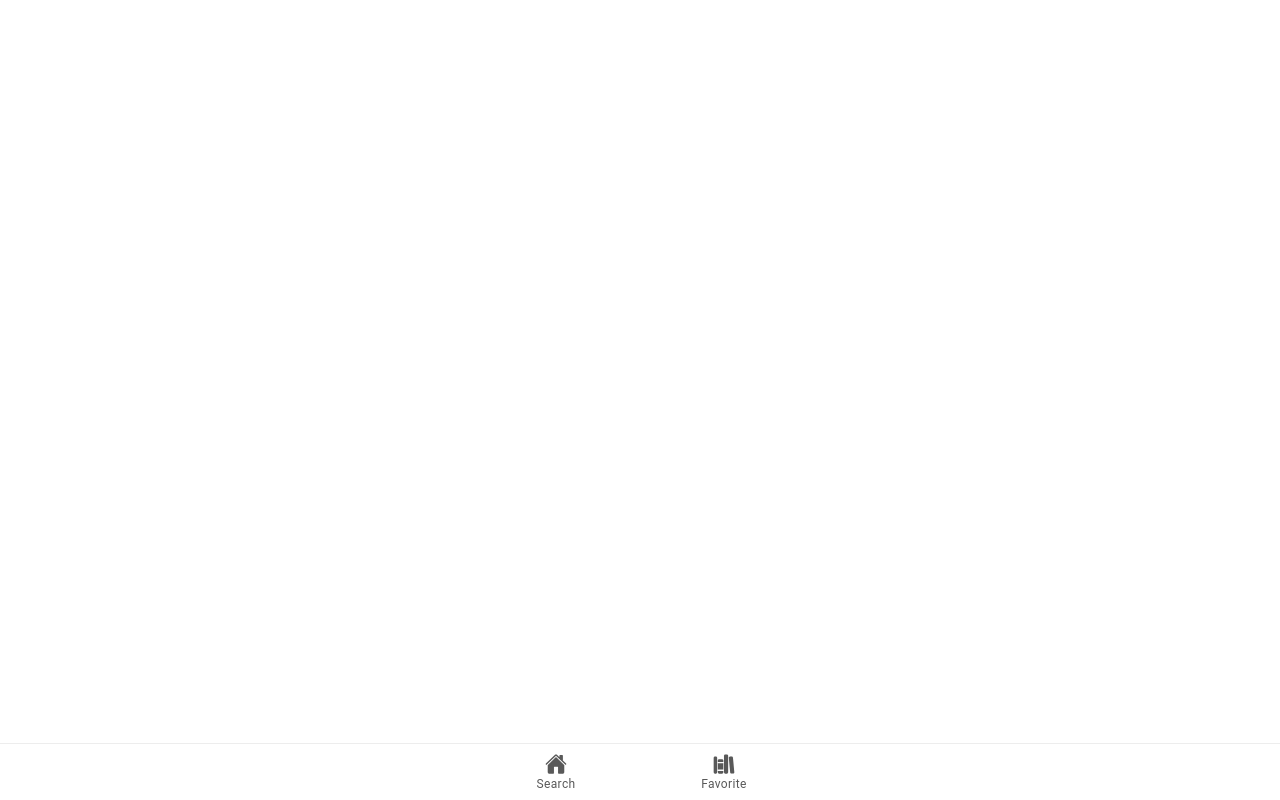
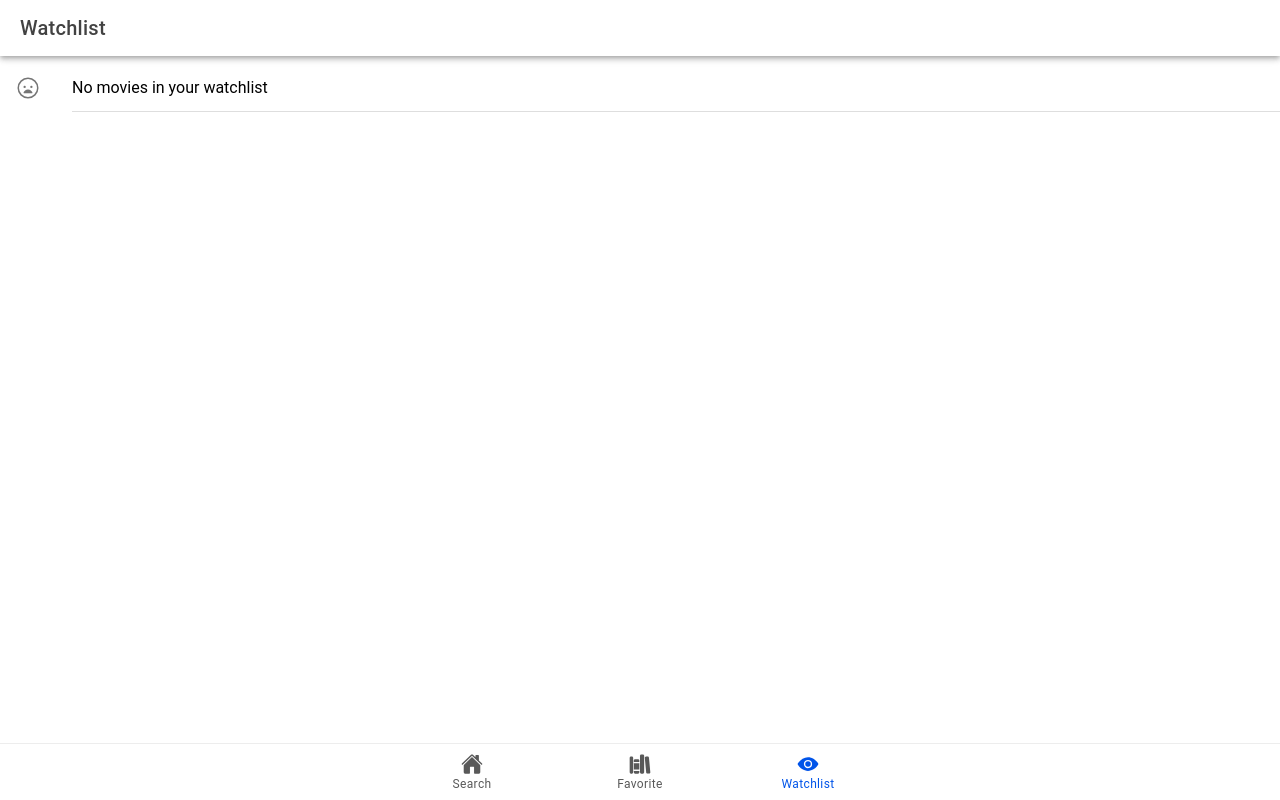
Before and after one commit to 4mierS/movieApp, a React (Vite) app: page /watchlist in a window 1280 px wide. Built offline with nearby package versions, Linux system fonts and the light colour scheme.

Commit message:
#3
 Create Watchlist  with its own page

```diff
--- a/src/App.tsx
+++ b/src/App.tsx
@@ -3,9 +3,11 @@ import { IonApp, IonIcon, IonLabel, IonRouterOutlet, IonTabBar, IonTabButton, Io
 import { IonReactRouter } from "@ionic/react-router";
 import Home from "./pages/Home";
 import Favorite from "./pages/Favorite";
-import { home, library } from 'ionicons/icons';
+import Watchlist from "./pages/Watchlist";
+import { eye, home, library } from 'ionicons/icons';
 import React from "react";
 import { FavoriteProvider } from "./pages/Favorite";
+import { WatchlistProvider } from "./pages/Watchlist";
 
 
 /* Core CSS required for Ionic components to work properly */
@@ -45,11 +47,13 @@ const App: React.FC = () => (
   <IonApp>
     <IonReactRouter>
       <FavoriteProvider>
+      <WatchlistProvider>
       <IonTabs>
       <IonRouterOutlet>
         <Route exact path="/home" component={Home} />
         <Route exact path="/movies/:id" component={Details} />
         <Route exact path="/favorite" component={Favorite} />
+        <Route exact path="/watchlist" component={Watchlist} />
         <Route exact path="/">
           <Redirect to="/home" />
         </Route>
@@ -63,8 +67,13 @@ const App: React.FC = () => (
             <IonIcon icon={library} />
             <IonLabel>Favorite</IonLabel>
           </IonTabButton>
+          <IonTabButton tab="watchlist" href="/watchlist">
+            <IonIcon icon={eye} />
+            <IonLabel>Watchlist</IonLabel>
+          </IonTabButton>
         </IonTabBar>
       </IonTabs>
+      </WatchlistProvider>
       </FavoriteProvider>
     </IonReactRouter>
   </IonApp>
--- a/src/pages/Favorite.tsx
+++ b/src/pages/Favorite.tsx
@@ -77,13 +77,13 @@ export const FavoriteProvider: React.FC<{ children: React.ReactNode }> = ({
 };
 
 const Favorite: React.FC = () => {
-  const { favorites, toggleFavorite } = useFavorite(); // Hole toggleFavorite und favorites aus dem Kontext
+  const { favorites, toggleFavorite } = useFavorite();
 
   const contentRef = useRef<IonContent>(null);
   const [isContentScrollable, setIsContentScrollable] = useState(false);
 
   const scrollToTop = () => {
-    contentRef.current?.scrollToTop(500); // IonContent hat eine scrollToTop Methode
+    contentRef.current?.scrollToTop(500);
   };
 
   const checkScrollable = () => {
@@ -91,7 +91,7 @@ const Favorite: React.FC = () => {
       contentRef.current.getScrollElement().then((el) => {
         const scrollHeight = el.scrollHeight;
         const offsetHeight = el.offsetHeight;
-        setIsContentScrollable(scrollHeight - 1 > offsetHeight); // Überprüfe, ob Inhalt scrollbar ist
+        setIsContentScrollable(scrollHeight - 1 > offsetHeight);
       });
     }
   };
--- a/src/pages/Home.tsx
+++ b/src/pages/Home.tsx
@@ -17,11 +17,29 @@ import {
   IonAvatar,
   IonImg,
   IonIcon,
+  IonItemOption,
+  IonItemOptions,
+  IonItemSliding,
+  IonButton,
 } from "@ionic/react";
-import { videocamOutline, tvOutline, gameControllerOutline } from "ionicons/icons";
+import {
+  videocamOutline,
+  tvOutline,
+  gameControllerOutline,
+  glassesOutline,
+  heart,
+  heartOutline,
+  glasses,
+} from "ionicons/icons";
+import { useFavorite } from "./Favorite";
+import { useWatchlist } from "./Watchlist";
 
 const Home: React.FC = () => {
   const { searchData } = useApi();
+
+  //
+  const { isFavorite, toggleFavorite } = useFavorite();
+  const { isWatchlist, toggleWatchlist } = useWatchlist();
 
   const [searchTerm, setSearchTerm] = useState("");
   const [type, setType] = useState<SearchType>(SearchType.all);
@@ -81,8 +99,7 @@ const Home: React.FC = () => {
         </IonHeader>
 
         <IonSearchbar
-          onIonChange={(e: CustomEvent) =>
-            setSearchTerm(e.detail.value!)}
+          onIonChange={(e: CustomEvent) => setSearchTerm(e.detail.value!)}
           debounce={300}
           value={searchTerm}
           animated={true}
@@ -94,8 +111,7 @@ const Home: React.FC = () => {
             Select SearchType
             <IonSelect
               value={type}
-              onIonChange={(e: CustomEvent) =>
-                setType(e.detail.value!)}
+              onIonChange={(e: CustomEvent) => setType(e.detail.value!)}
             >
               <IonSelectOption value="">All</IonSelectOption>
               <IonSelectOption value="movie">Movie</IonSelectOption>
@@ -107,26 +123,58 @@ const Home: React.FC = () => {
 
         <IonList>
           {/* Überprüfe zuerst, ob results ein Array ist */}
-          {results && Array.isArray(results) ? (
-            results.map((result: SearchResult, index: number) => (
-              <IonItem button key={index} routerLink={`/movies/${result.imdbID}`}>
-                <IonAvatar slot='start'>
+          {results && Array.isArray(results)
+            ? results.map((result: SearchResult, index: number) => (
+                <IonItemSliding>
+                  <IonItem
+                    button
+                    key={index}
+                    routerLink={`/movies/${result.imdbID}`}
+                  >
+                    <IonAvatar slot="start">
                       <IonImg src={result.Poster}></IonImg>
                     </IonAvatar>
-                <IonLabel className="ion-text-wrap">{result.Title}</IonLabel>
-                {result.Type === "moive" && <IonIcon slot='end' icon={videocamOutline}/>}
-                {result.Type === "series" && <IonIcon slot='end' icon={tvOutline}/>}
-                {result.Type === "game" && <IonIcon slot='end' icon={gameControllerOutline}/>}
-                <IonIcon slot='end' icon={videocamOutline}/>
+                    <IonLabel className="ion-text-wrap">
+                      {result.Title}
+                    </IonLabel>
+                    {result.Type === "moive" && (
+                      <IonIcon slot="end" icon={videocamOutline} />
+                    )}
+                    {result.Type === "series" && (
+                      <IonIcon slot="end" icon={tvOutline} />
+                    )}
+                    {result.Type === "game" && (
+                      <IonIcon slot="end" icon={gameControllerOutline} />
+                    )}
+                    <IonIcon slot="end" icon={videocamOutline} />
                   </IonItem>
+                  <IonItemOptions>
+                    <IonItemOption onClick={() => toggleFavorite(result)}>
+                        <IonIcon
+                          slot="top"
+                          size="small"
+                          icon={
+                            isFavorite(result.imdbID) ? heart : heartOutline
+                          }
+                        ></IonIcon>
+                        Favorite
+                    </IonItemOption>
+                    <IonItemOption color="success" onClick={() => toggleWatchlist(result)}>
+                        <IonIcon
+                          slot="top"
+                          size="small"
+                          icon={isWatchlist(result.imdbID) ? glasses : glassesOutline}
+                        ></IonIcon>
+                        Watched
+                    </IonItemOption>
+                  </IonItemOptions>
+                </IonItemSliding>
               ))
-          ) : (
-            // Zeige eine Fehlermeldung, wenn results ein Fehler ist
-            results && (results as SearchError).Response === "False" && (
+            : results &&
+              (results as SearchError).Response === "False" && (
                 <IonItem>
                   <IonLabel>{(results as SearchError).Error}</IonLabel>
                 </IonItem>
-            )
               )}
         </IonList>
       </IonContent>
--- /dev/null
+++ b/src/pages/Watchlist.tsx
@@ -0,0 +1,144 @@
+import React, { useEffect, useState, useRef } from "react";
+import {
+  IonAvatar,
+  IonContent,
+  IonHeader,
+  IonIcon,
+  IonImg,
+  IonItem,
+  IonLabel,
+  IonList,
+  IonPage,
+  IonTitle,
+  IonToolbar,
+} from "@ionic/react";
+import {  sadOutline } from "ionicons/icons";
+
+interface WatchlistProps {
+    imdbID: string;
+    Title: string;
+    Year: string;
+    Poster: string;
+    Type: string;
+    }
+
+interface WatchlistState {
+    watchlist: WatchlistProps[];
+    isWatchlist: (imdbID: string) => boolean;
+    toggleWatchlist: (watchlist: WatchlistProps) => void;
+}
+
+const WatchlistContext = React.createContext<WatchlistState>({
+    watchlist: [],
+    isWatchlist: () => false,
+    toggleWatchlist: () => {},
+});
+
+export const useWatchlist = () => {
+    return React.useContext(WatchlistContext);
+};
+
+export const WatchlistProvider: React.FC<{ children: React.ReactNode }> = ({
+    children,
+}) => {
+    const [watchlist, setWatchlist] = React.useState<WatchlistProps[]>(() => {
+        const storedWatchlist = localStorage.getItem("watchlist");
+        return storedWatchlist ? JSON.parse(storedWatchlist) : [];
+    });
+
+    const isWatchlist = (imdbID: string) => {
+        return watchlist.some((fav) => fav.imdbID === imdbID);
+    };
+
+    const toggleWatchlist = (watchlist: WatchlistProps) => {
+        if (isWatchlist(watchlist.imdbID)) {
+            setWatchlist((prev) => {
+                const newWatchlist = prev.filter(
+                    (fav) => fav.imdbID !== watchlist.imdbID
+                );
+                localStorage.setItem("watchlist", JSON.stringify(newWatchlist));
+                return newWatchlist;
+            });
+        } else {
+            setWatchlist((prev) => {
+                const newWatchlist = [...prev, watchlist];
+                localStorage.setItem("watchlist", JSON.stringify(newWatchlist));
+                return newWatchlist;
+            });
+        }
+    };
+
+    return (
+        <WatchlistContext.Provider value={{ watchlist, isWatchlist, toggleWatchlist }}>
+            {children}
+        </WatchlistContext.Provider>
+    );
+};
+
+const Watchlist: React.FC = () => {
+    const { watchlist, toggleWatchlist } = useWatchlist();
+
+    const contentRef = useRef<IonContent>(null);
+    const [isContentScrollable, setIsContentScrollable] = useState(false);
+
+    const scrollToTop = () => {
+      contentRef.current?.scrollToTop(500);
+    };
+
+    const checkScrollable = () => {
+      if (contentRef.current) {
+        contentRef.current.getScrollElement().then((el) => {
+          const scrollHeight = el.scrollHeight;
+          const offsetHeight = el.offsetHeight;
+          setIsContentScrollable(scrollHeight - 1 > offsetHeight);
+        });
+      }
+    };
+
+    useEffect(() => {
+
+      const timer = setTimeout(() => {
+        checkScrollable();
+      }, 200);
+
+      return () => clearTimeout(timer);
+    }, []);
+
+    useEffect(() => {
+      checkScrollable();
+    }, [watchlist]);
+
+
+    return (
+        <IonPage>
+            <IonHeader>
+                <IonToolbar>
+                    <IonTitle>Watchlist</IonTitle>
+                </IonToolbar>
+            </IonHeader>
+            <IonContent>
+                <IonList>
+                    {watchlist.length > 0 ? (
+                        watchlist.map((watchlist, index) => (
+                            <IonItem key={index}>
+                                <IonAvatar slot="start">
+                                    <IonImg src={watchlist.Poster}></IonImg>
+                                </IonAvatar>
+                                <IonLabel className="ion-text-wrap">
+                                    {watchlist.Title}
+                                </IonLabel>
+                            </IonItem>
+                        ))
+                    ) : (
+                        <IonItem>
+                            <IonIcon icon={sadOutline} slot="start" />
+                            <IonLabel>No movies in your watchlist</IonLabel>
+                        </IonItem>
+                    )}
+                </IonList>
+            </IonContent>
+        </IonPage>
+    );
+};
+
+export default Watchlist;
```
Lines whose indentation alone changed are shown as unchanged.
